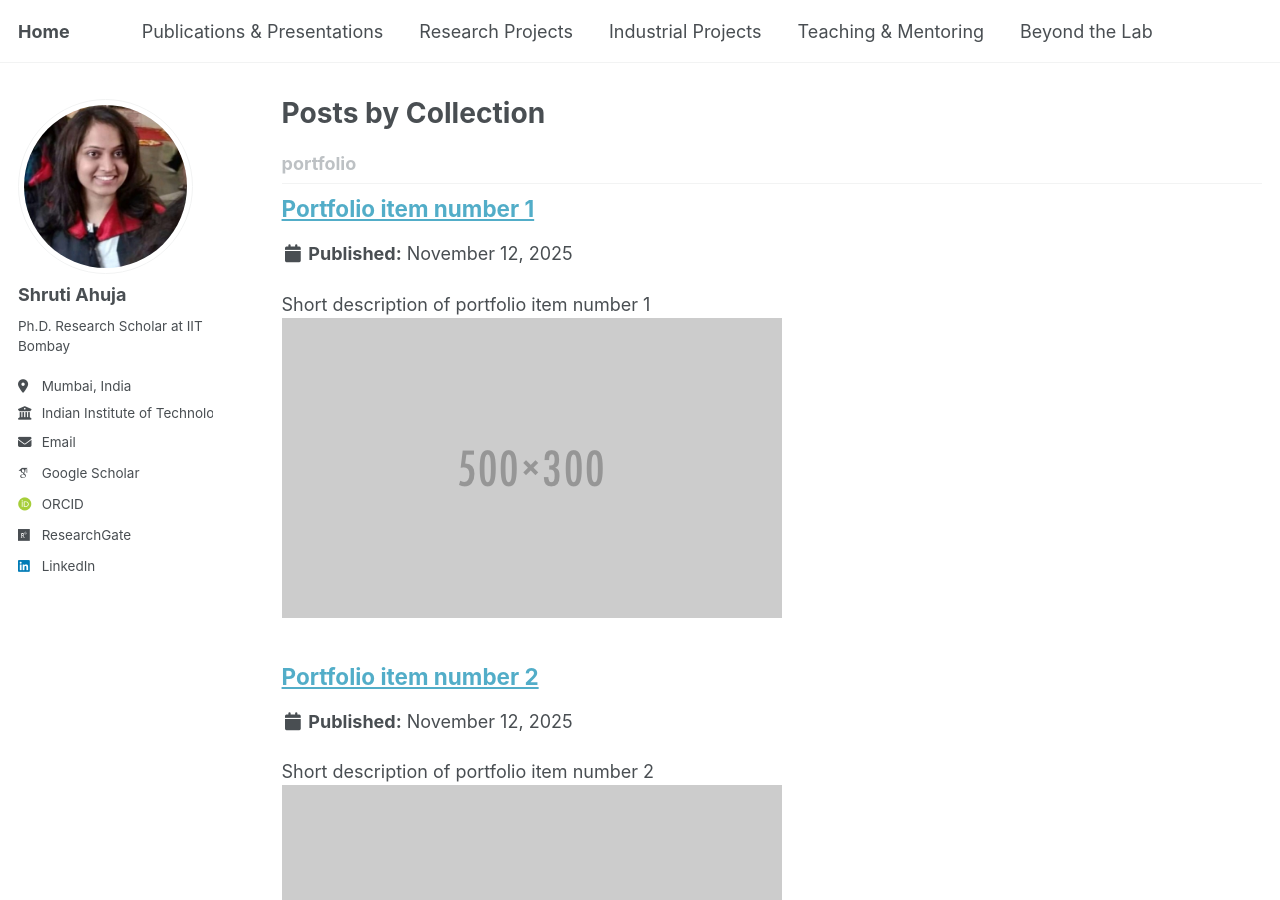
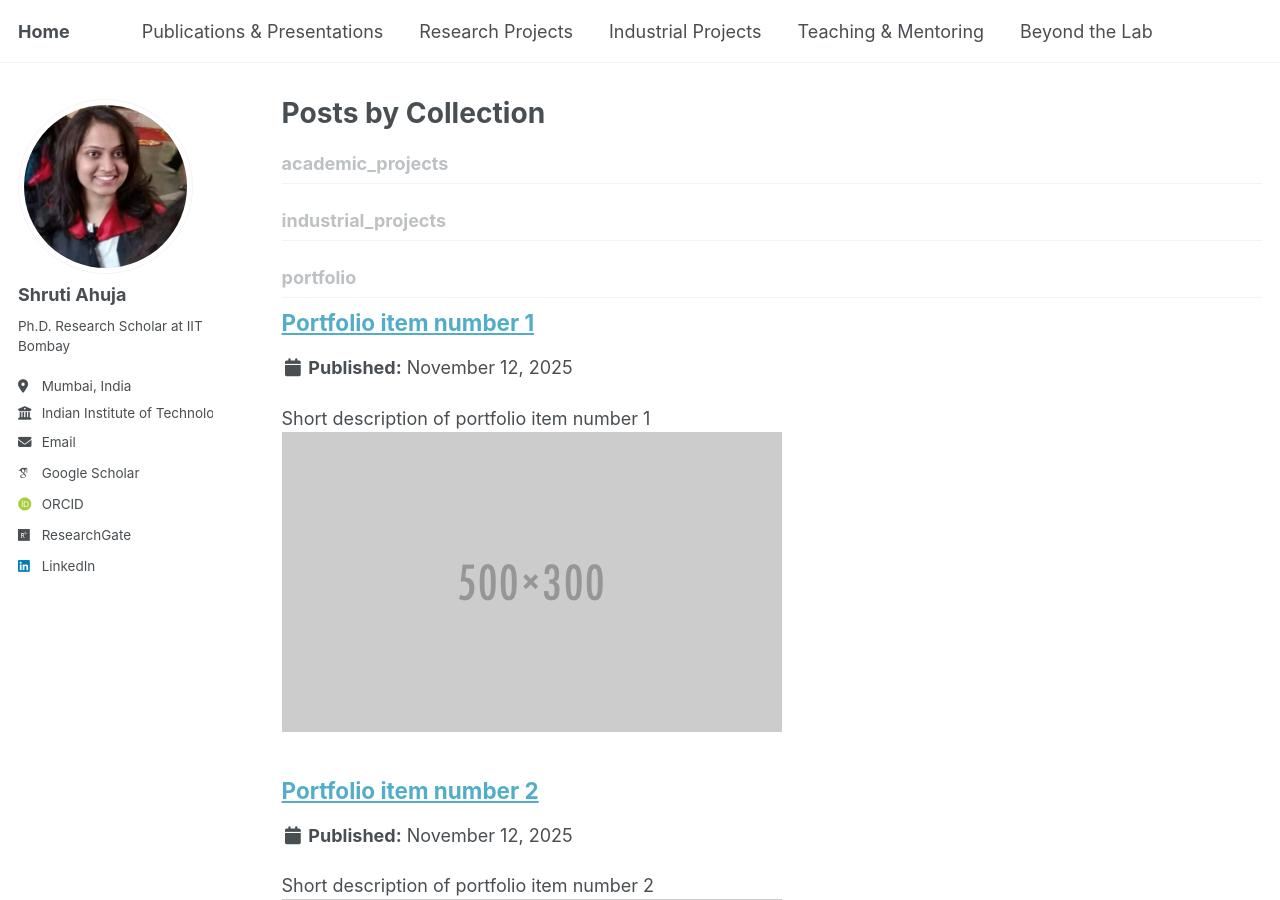
Before and after one commit to shrutiahuja/shrutiahuja.github.io, a Jekyll site: the page built from _pages/collection-archive.html, in a window 1280 px wide and 900 px high. Built offline with Jekyll 4.4.1, drawn with Linux system fonts in a browser that asks for light colours; some web fonts are replaced; a script that is not in the unit is left out.

Commit message:
Update _config.yml

```diff
--- a/_config.yml
+++ b/_config.yml
@@ -230,6 +230,12 @@ collections:
   talks:
     output: true
     permalink: /:collection/:path/
+  academic_projects:
+    output: true
+    permalink: /academic-projects/:path/
+  industrial_projects:
+    output: true
+    permalink: /industrial-projects/:path/
 
 
 # These settings control how pages and collections are included in the site
```
